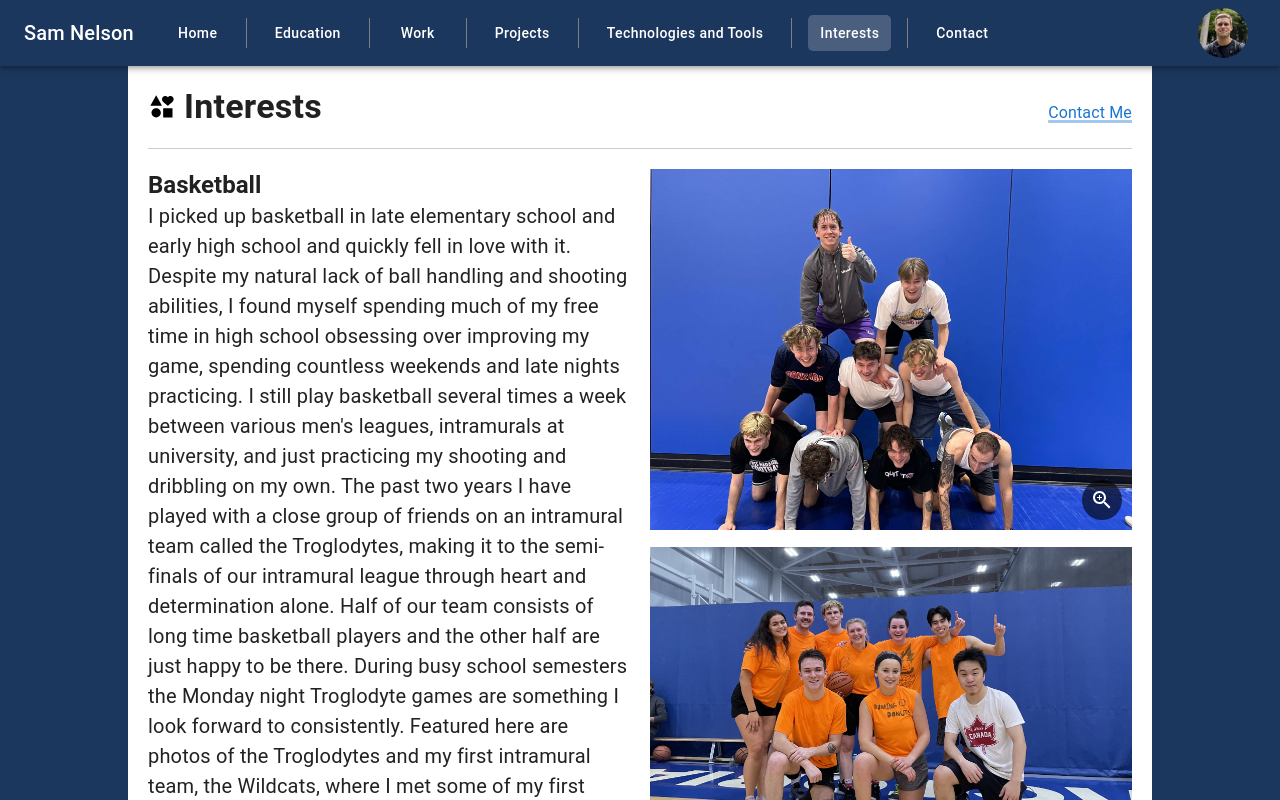
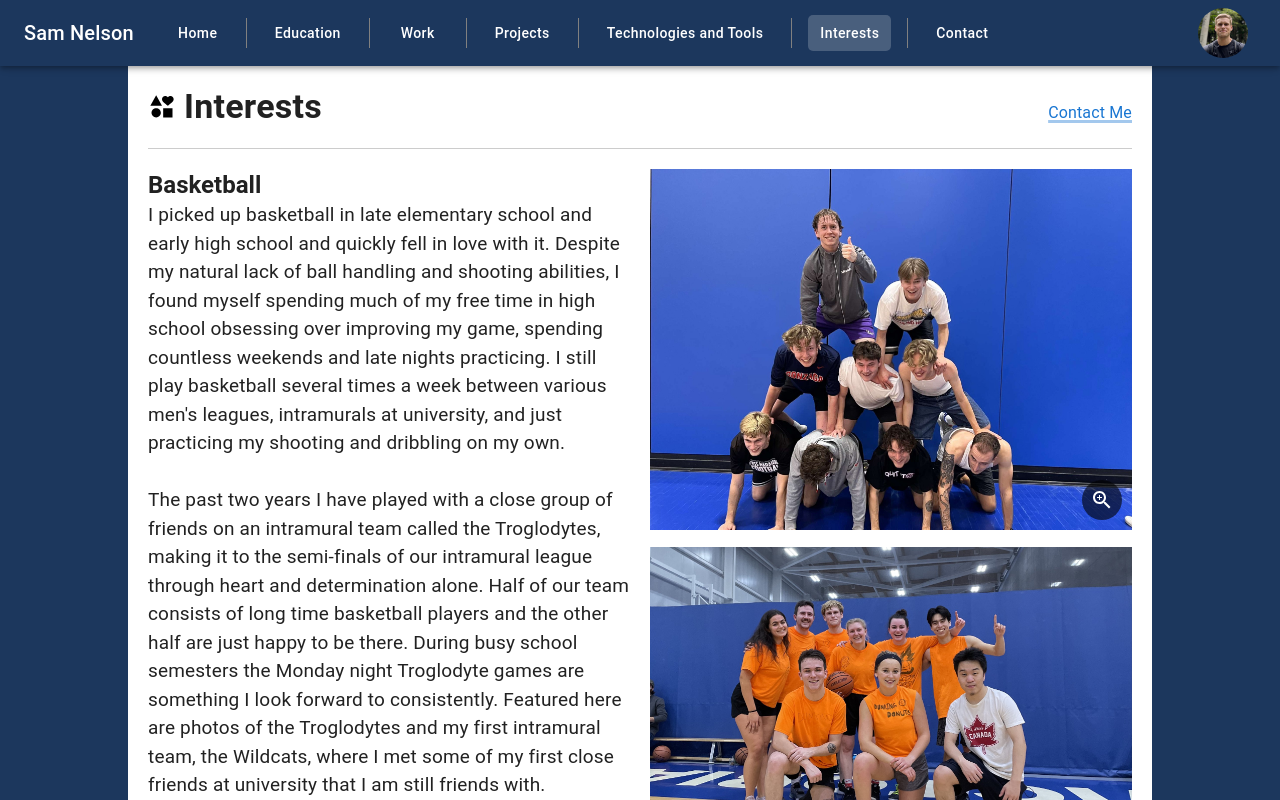
Before and after one commit to samnelson7/website, a Next.js app in the folder sams-website/: page /interests in a window 1280 px wide. Shown: the top 800 px of the page. Built offline with nearby package versions, Linux system fonts and the light colour scheme.

Commit message:
Added paragraph spacing in interests page

```diff
--- a/sams-website/src/app/interests/page.tsx
+++ b/sams-website/src/app/interests/page.tsx
@@ -12,14 +12,14 @@ import {
 
 interface Interest {
   title: string;
-  description: string;
+  description: string[];
   media: { url: string; type: "image" | "video" }[];
 }
 
 const Interests: Interest[] = [
   {
     title: "Basketball",
-    description: "I picked up basketball in late elementary school and early high school and quickly fell in love with it. Despite my natural lack of ball handling and shooting abilities, I found myself spending much of my free time in high school obsessing over improving my game, spending countless weekends and late nights practicing. I still play basketball several times a week between various men's leagues, intramurals at university, and just practicing my shooting and dribbling on my own. The past two years I have played with a close group of friends on an intramural team called the Troglodytes, making it to the semi-finals of our intramural league through heart and determination alone. Half of our team consists of long time basketball players and the other half are just happy to be there. During busy school semesters the Monday night Troglodyte games are something I look forward to consistently. Featured here are photos of the Troglodytes and my first intramural team, the Wildcats, where I met some of my first close friends at university that I am still friends with.",
+    description: ["I picked up basketball in late elementary school and early high school and quickly fell in love with it. Despite my natural lack of ball handling and shooting abilities, I found myself spending much of my free time in high school obsessing over improving my game, spending countless weekends and late nights practicing. I still play basketball several times a week between various men's leagues, intramurals at university, and just practicing my shooting and dribbling on my own.","The past two years I have played with a close group of friends on an intramural team called the Troglodytes, making it to the semi-finals of our intramural league through heart and determination alone. Half of our team consists of long time basketball players and the other half are just happy to be there. During busy school semesters the Monday night Troglodyte games are something I look forward to consistently. Featured here are photos of the Troglodytes and my first intramural team, the Wildcats, where I met some of my first close friends at university that I am still friends with."],
     media: [
       { url: "/images/interests/Basketball/TrogPyramid.jpg", type: "image" },
       { url: "/images/interests/Basketball/Trogs2.jpg", type: "image" },
@@ -27,7 +27,7 @@ const Interests: Interest[] = [
   },
   {
     title: "Travel",
-    description: "When I was a kid I hated travel. I had terrible motion sickness and would've been far happier playing Pokemon on my Nintendo DS or Mario Kart on my Wii. As I've gotten older, though, I have grown a great appreciation for exploring different cultures, nature, and food. Recently I have made the most of my time between semesters at school and co-op terms, squeezing in some quick but very busy trips. Last summer I went on a trip to Japan with my mom. We spent our time walking the Nakasendo Samurai trail, exploring art exhibits, visiting castles, and learning about the history of the country. The highlight of this trip was climbing to the top of the mountain holding the Inari Shrine in Kyoto at night and in the rain after a long day of riding trains. Two years ago I also squeezed in a trip to Europe with my childhood friend James and his sister Katie. We visited Dublin, Amsterdam, Bruges, Paris, and Brussels with some stops between each of them. I loved taking the trains between each of these cities and exploring the countryside. One the best meals I have ever eaten was on this trip at a breakfast restaurant in Bruges that serves gourmet toast.",
+    description: ["When I was a kid I hated travel. I had terrible motion sickness and would've been far happier playing Pokemon on my Nintendo DS or Mario Kart on my Wii. As I've gotten older, though, I have grown a great appreciation for exploring different cultures, nature, and food. Recently I have made the most of my time between semesters at school and co-op terms, squeezing in some quick but very busy trips. Last summer I went on a trip to Japan with my mom. We spent our time walking the Nakasendo Samurai trail, exploring art exhibits, visiting castles, and learning about the history of the country. The highlight of this trip was climbing to the top of the mountain holding the Inari Shrine in Kyoto at night and in the rain after a long day of riding trains.","Two years ago I also squeezed in a trip to Europe with my childhood friend James and his sister Katie. We visited Dublin, Amsterdam, Bruges, Paris, and Brussels with some stops between each of them. I loved taking the trains between each of these cities and exploring the countryside. One the best meals I have ever eaten was on this trip at a breakfast restaurant in Bruges that serves gourmet toast."],
     media: [{ url: "/images/interests/Travel/Fuji.JPG", type: "image" },
       { url: "/images/interests/Travel/Fujiphoto2.JPG", type: "image" },
       { url: "/images/interests/Travel/Himeiji.JPG", type: "image" },
@@ -39,7 +39,7 @@ const Interests: Interest[] = [
   },
   {
     title: "Hiking",
-    description: "Similarly to travel, when I was younger I didn't care much for hiking. It made my legs hurt and was hard. While those things haven't changed, I love climbing mountains nonetheless. Whenever I can make it happen I am probably out somewhere on a mountain. During my trip to Japan I climbed a few mountains near Mount Fuji that had incredible views of it, for instance. This past summer I climbed a number of mountains, including Crest, Arrowsmith, and Golden Ears. The nature and views from all three of these were stunning, although it was cloudy and wet during my ascent of Golden Ears. I am excited for another summer of hiking this year.",
+    description: ["Similarly to travel, when I was younger I didn't care much for hiking. It made my legs hurt and was hard. While those things haven't changed, I love climbing mountains nonetheless. Whenever I can make it happen I am probably out somewhere on a mountain. During my trip to Japan I climbed a few mountains near Mount Fuji that had incredible views of it, for instance.","This past summer I climbed a number of mountains, including Crest, Arrowsmith, and Golden Ears. The nature and views from all three of these were stunning, although it was cloudy and wet during my ascent of Golden Ears. I am excited for another summer of hiking this year."],
     media: [{ url: "/images/interests/Hiking/Wedgemount.jpg", type: "image" },
       { url: "/images/interests/Hiking/WedgemountGroup2.jpg", type: "image" },
       { url: "/images/interests/Hiking/Jardine.jpg", type: "image" },
@@ -49,12 +49,12 @@ const Interests: Interest[] = [
   },
   {
     title: "Paddling",
-    description: "Ever since I was a kid I have loved paddling. I went to paddling camp when I was younger for a few summers in a row and loved stand up paddleboarding in particular. Over the years I grew to love canoeing as well and in high school I got a job as a camp counselor at the same camp I went to when I was a kid. I worked at the Pitt Meadows Paddling Club for four years in various roles but spent most of my time leading and helping plan day camps in the summer months. During my time there, I was recruited by some women on the club's board of directors to join their voyageur canoe team along with James, my childhood friend. We were planning to race in the Yukon River Quest, a 715 kilometer race from Whitehorse to Dawson City in the Yukon. It is one of the longest and toughest paddlign races in the world, and we spent about a year training for it before it was unfortunately cancelled due to COVID. I am hopeful that one day we will form a new team and race the Yukon River Quest as it seems like such a great experience.",
+    description: ["Ever since I was a kid I have loved paddling. I went to paddling camp when I was younger for a few summers in a row and loved stand up paddleboarding in particular. Over the years I grew to love canoeing as well and in high school I got a job as a camp counselor at the same camp I went to when I was a kid. I worked at the Pitt Meadows Paddling Club for four years in various roles but spent most of my time leading and helping plan day camps in the summer months.","During my time there, I was recruited by some women on the club's board of directors to join their voyageur canoe team along with James, my childhood friend. We were planning to race in the Yukon River Quest, a 715 kilometer race from Whitehorse to Dawson City in the Yukon. It is one of the longest and toughest paddlign races in the world, and we spent about a year training for it before it was unfortunately cancelled due to COVID. I am hopeful that one day we will form a new team and race the Yukon River Quest as it seems like such a great experience."],
     media: [{ url: "/images/interests/Paddling/Silver.jpg", type: "image" }],
   },
   {
     title: "Dinosaurs",
-    description: "My first interaction with dinosaurs that I remember was a book my parents bought me that showed the sizes of various dinosaurs compared to an adult human. I remember spending hours just looking at the towering sauropods and being blown away by their size and weight. I also had a toy dinosaur mountain with a little mouth that would chomp down and a ribcage that would open when you pressed their respective buttons that I loved to play with. Through the years my love for dinosaurs has only grown, with many hours spent playing various dinosaur related video games, reading about them, and visiting museum exhibits featuring them. The pictures featured here are at the Hand of Man museum on Vancouver Island, which I cannot recommend enough if you enjoy anything related to animals and their history, and the Royal Ontario Museum dinosaur exhibit. Featured are a dimorphodon, ankylosaurus, some kind of hadrosaur, it looks like an edmontosaurus, a diplodocid of some kind, and a giganotosaurus. If the look on my face didn't give it away, I am a fan of dinosaurs.",
+    description: ["My first interaction with dinosaurs that I remember was a book my parents bought me that showed the sizes of various dinosaurs compared to an adult human. I remember spending hours just looking at the towering sauropods and being blown away by their size and weight. I also had a toy dinosaur mountain with a little mouth that would chomp down and a ribcage that would open when you pressed their respective buttons that I loved to play with.","Through the years my love for dinosaurs has only grown, with many hours spent playing various dinosaur related video games, reading about them, and visiting museum exhibits featuring them. The pictures featured here are at the Hand of Man museum on Vancouver Island, which I cannot recommend enough if you enjoy anything related to animals and their history, and the Royal Ontario Museum dinosaur exhibit. Featured are a dimorphodon, ankylosaurus, some kind of hadrosaur, it looks like an edmontosaurus, a diplodocid of some kind, and a giganotosaurus. If the look on my face didn't give it away, I am a fan of dinosaurs."],
     media: [{ url: "/images/interests/Dinosaurs/Dimorph.jpg", type: "image" },
       { url: "/images/interests/Dinosaurs/Anky2.jpg", type: "image" },
       { url: "/images/interests/Dinosaurs/Dino.jpg", type: "image" },
@@ -139,8 +139,11 @@ export default function InterestsPage() {
               <Typography variant="h5" >
               <strong> {Interest.title}</strong>
               </Typography>
-              <Typography variant="body1" sx={{ fontSize: "20px" }}>
-                {Interest.description}
+              <Typography variant="body1" sx={{ fontSize: "19px" }}>
+                {Interest.description[0]}
+                <br/>
+                <br/>
+                {Interest.description[1]}
               </Typography>
 
 
```
